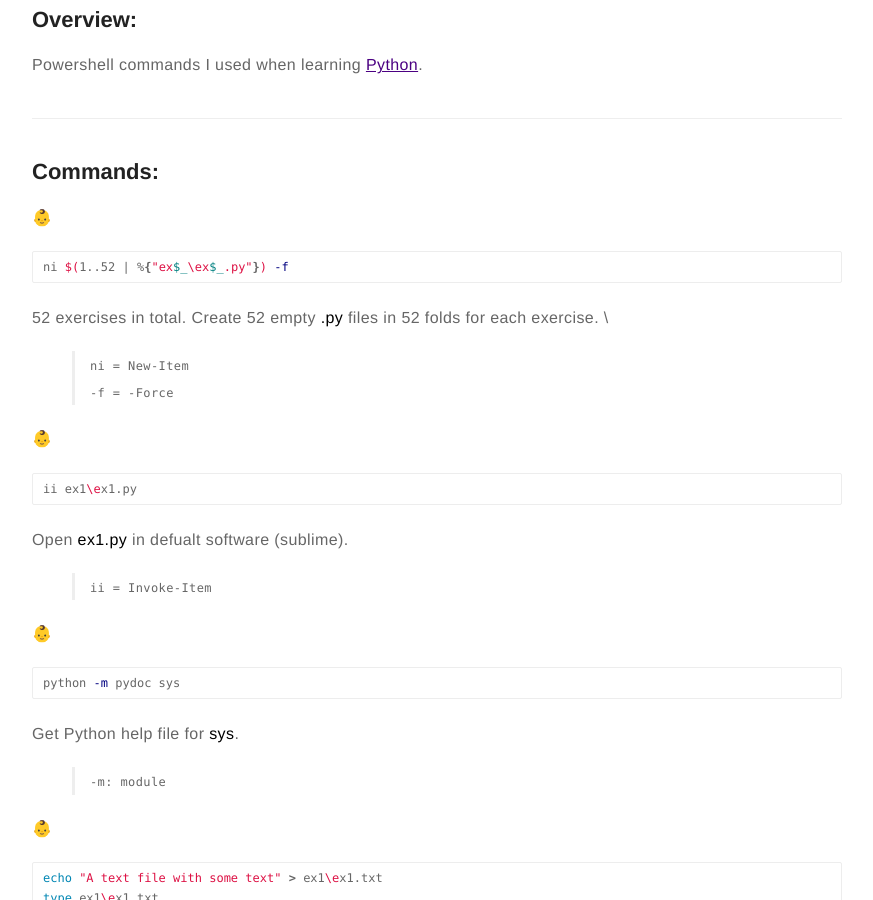
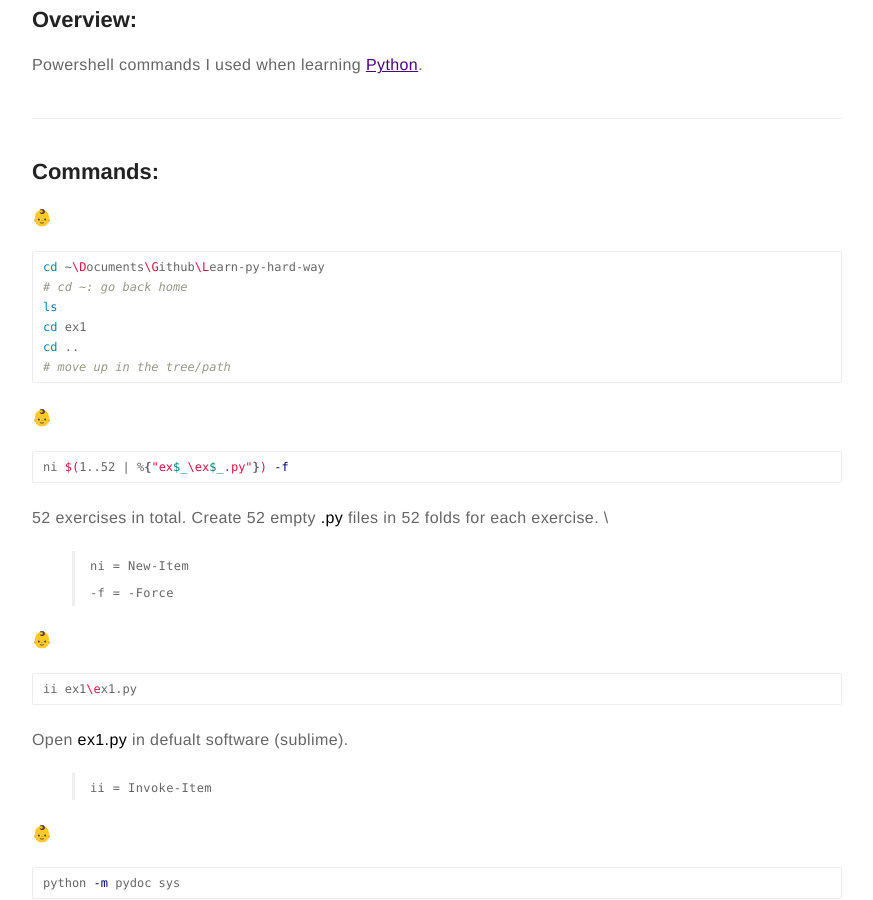
Before and after one commit to subaiwen/subaiwen.github.io, a Jekyll site: the page built from _posts/2019-7-7-powershell-for-python-learning.md, in a window 1280 px wide and 900 px high, scrolled down 300 px. Shown: the whole window, without its empty margins (203-1076 px from the left). Built offline with Jekyll 4.4.1, drawn with Linux system fonts in a browser that asks for light colours.

Commit message:
Update 2019-7-7-powershell-for-python-learning.md

````diff
--- a/_posts/2019-7-7-powershell-for-python-learning.md
+++ b/_posts/2019-7-7-powershell-for-python-learning.md
@@ -18,6 +18,16 @@ Powershell commands I used when learning [Python](https://learnpythonthehardway.
 ---
 
 ## Commands:
+👶
+```bash
+cd ~\Documents\Github\Learn-py-hard-way
+# cd ~: go back home
+ls
+cd ex1
+cd ..
+# move up in the tree/path
+```
+
 👶
 ```bash
 ni $(1..52 | %{"ex$_\ex$_.py"}) -f
````
